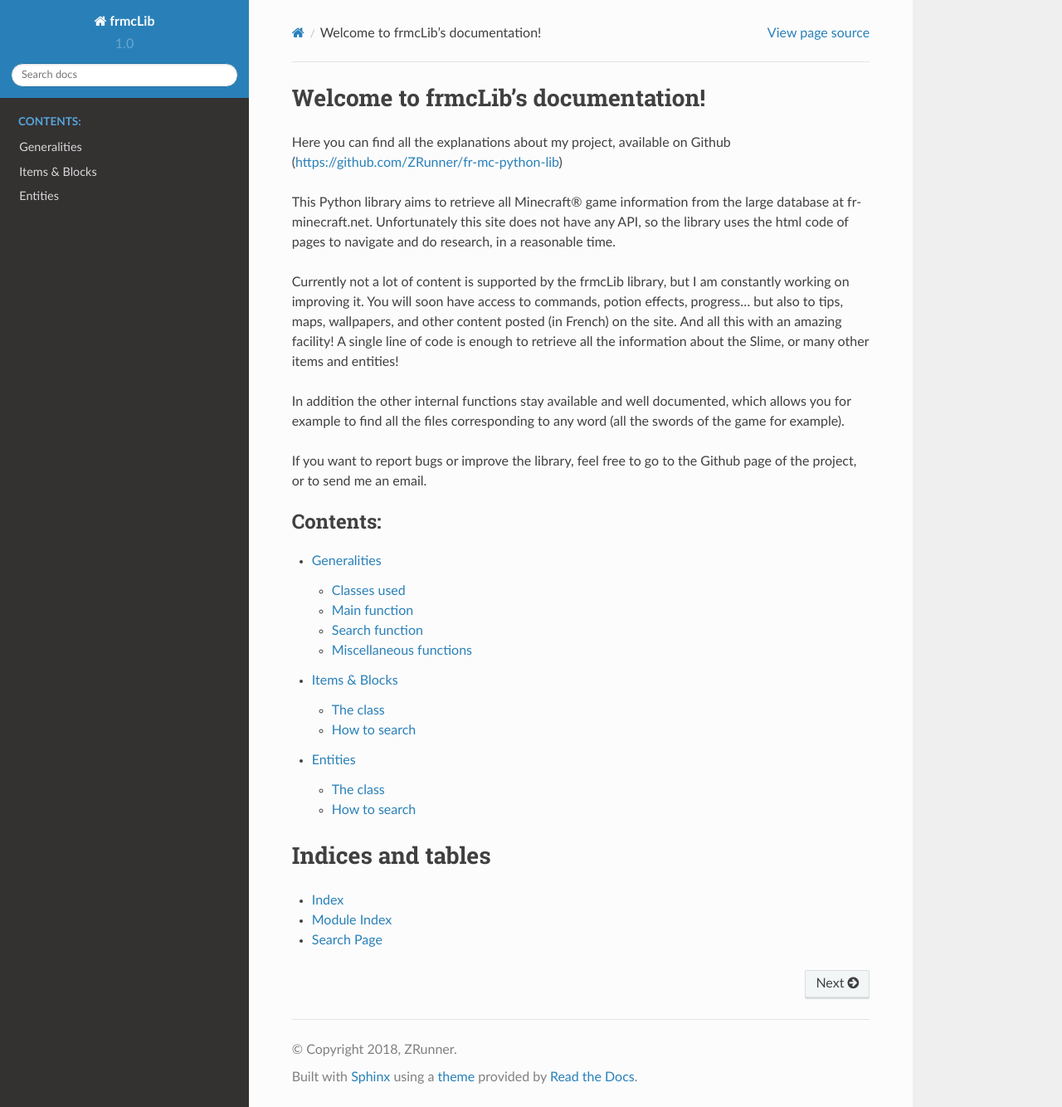
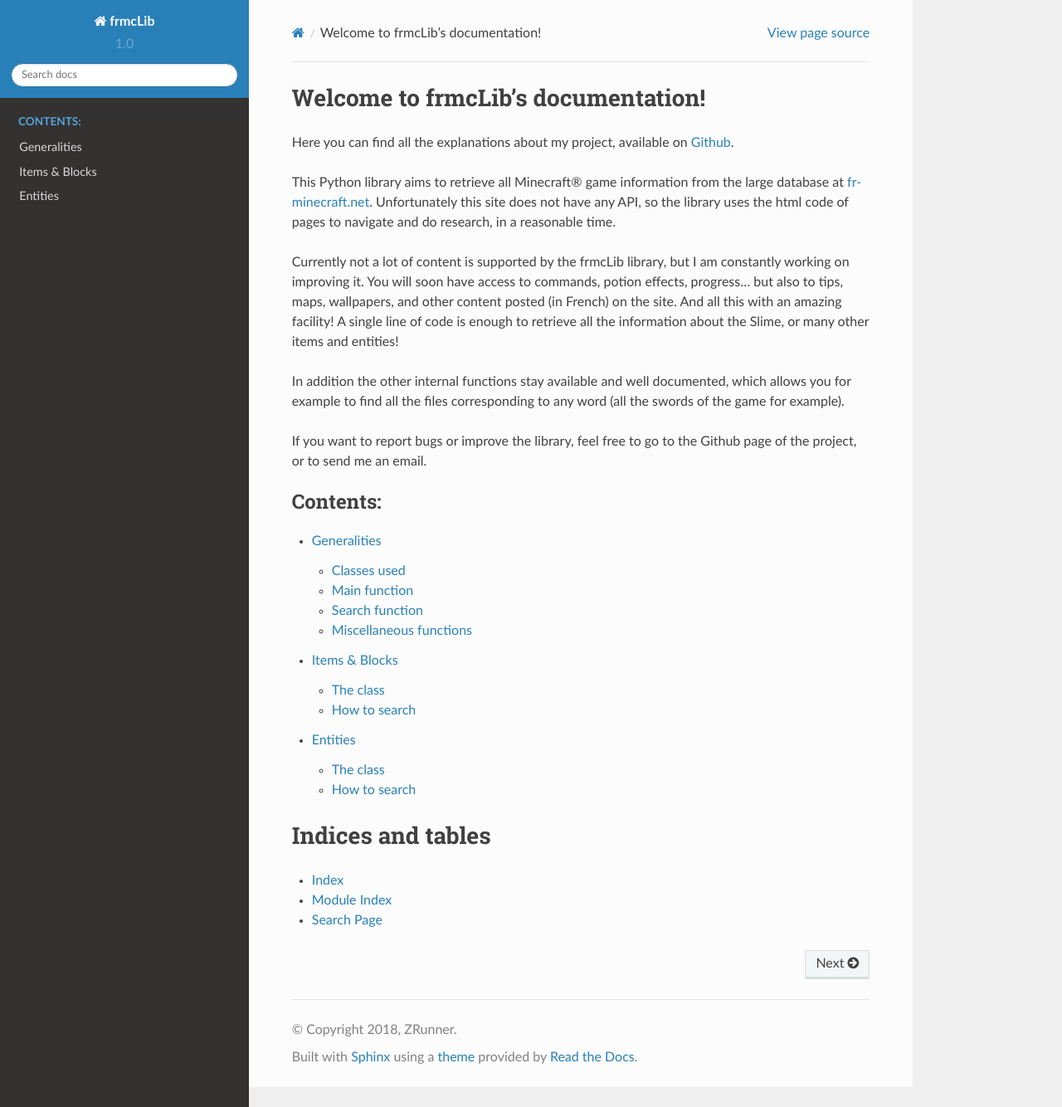
Before and after one commit to ZRunner/fr-mc-python-lib, a Sphinx documentation site: the page built from docs/index.rst, in a window 1280 px wide and 1334 px high. Shown: the whole window at 83% size. Built offline with Sphinx 7.4.7 and the Read the Docs theme 2.0.0, drawn with Linux system fonts in a browser that asks for light colours; some of the changed lines change nothing that is shown.

Commit message:
Update index.rst

```diff
--- a/docs/index.rst
+++ b/docs/index.rst
@@ -6,9 +6,9 @@
 Welcome to frmcLib's documentation!
 ===================================
 
-Here you can find all the explanations about my project, available on Github (https://github.com/ZRunner/fr-mc-python-lib)
+Here you can find all the explanations about my project, available on `Github <https://github.com/ZRunner/fr-mc-python-lib>`_.
 
-This Python library aims to retrieve all Minecraft® game information from the large database at fr-minecraft.net. Unfortunately this site does not have any API, so the library uses the html code of pages to navigate and do research, in a reasonable time.
+This Python library aims to retrieve all Minecraft® game information from the large database at `fr-minecraft.net <https://fr-minecraft.net>`_. Unfortunately this site does not have any API, so the library uses the html code of pages to navigate and do research, in a reasonable time.
 
 Currently not a lot of content is supported by the frmcLib library, but I am constantly working on improving it. You will soon have access to commands, potion effects, progress... but also to tips, maps, wallpapers, and other content posted (in French) on the site. And all this with an amazing facility! A single line of code is enough to retrieve all the information about the Slime, or many other items and entities!
 
```
